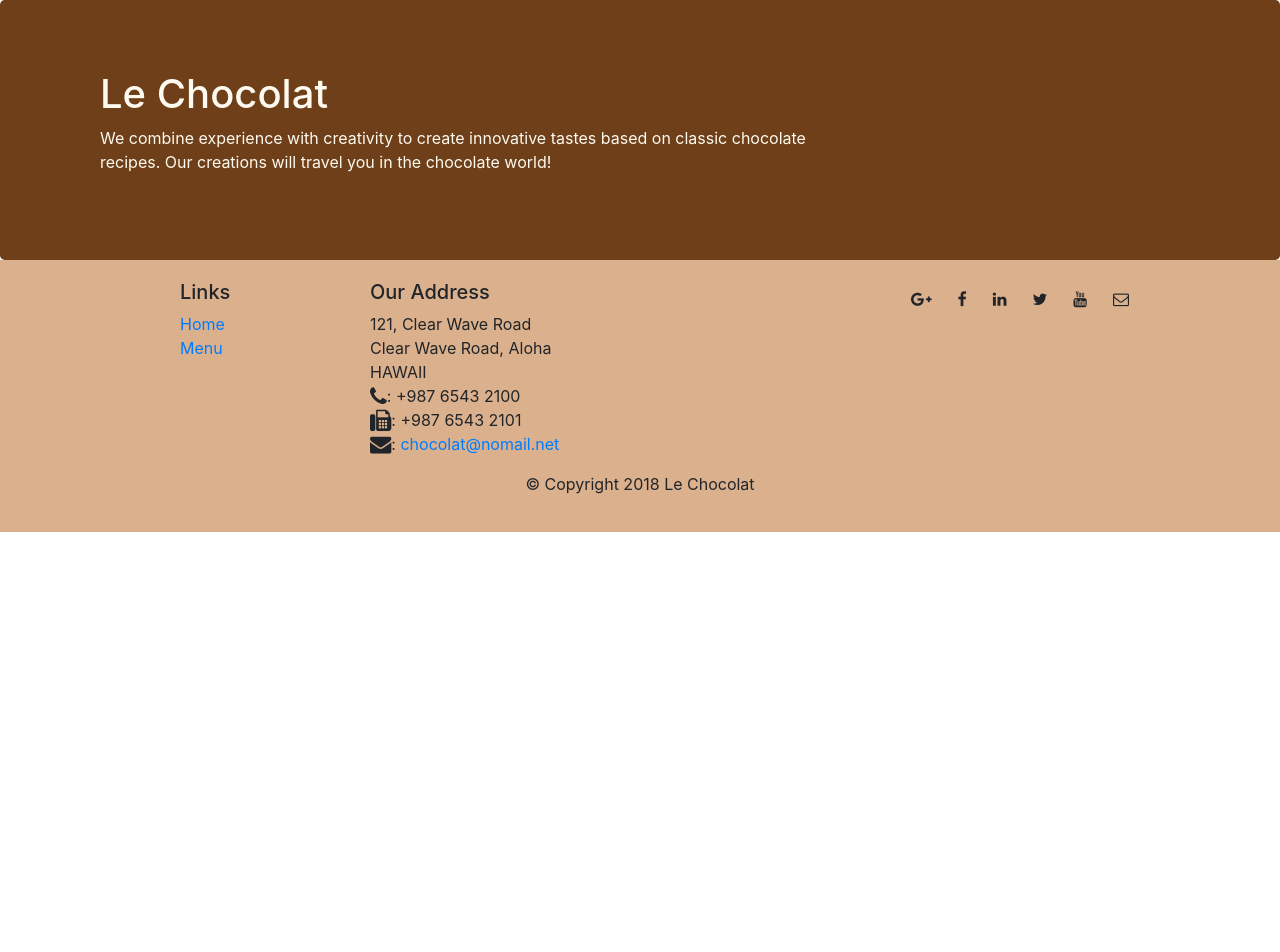
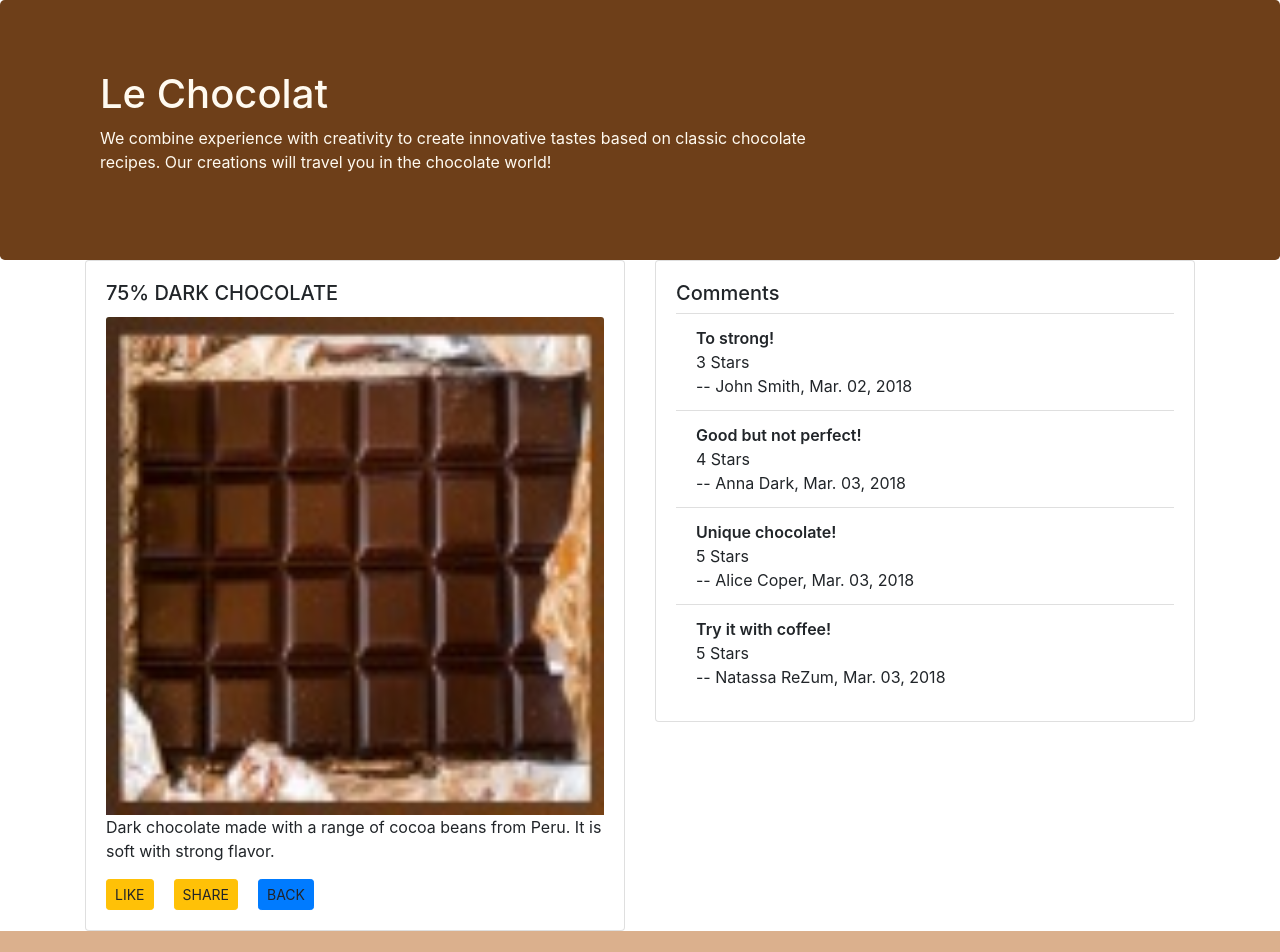
Before and after one commit to gemGreece/AngularProject_NewCLI, an Angular app: page /dishdetail/1 in a window 1280 px wide. Before the commit this address led to /. Shown: the top 952 px of the page. Before the commit the page ends 800 px from the top, so only its background shows below. Built offline with nearby package versions, Linux system fonts and the light colour scheme.

Commit message:
Angular SPA

```diff
--- a/src/app/app-routing/routes.ts
+++ b/src/app/app-routing/routes.ts
@@ -1,4 +1,5 @@
 import { Routes } from '@angular/router';
+
 import { MenuComponent } from '../menu/menu.component';
 import { DishdetailComponent } from '../dishdetail/dishdetail.component';
 import { HomeComponent } from '../home/home.component';
@@ -7,5 +8,6 @@ import { AboutComponent} from '../about/about.component';
 export const routes: Routes = [
     { path: 'home', component: HomeComponent },
     { path: 'menu', component: MenuComponent },
-    { path: '', redirectTo: '/home', pathMatch: 'full'}
+    { path: '', redirectTo: '/home', pathMatch: 'full' },
+    { path: 'dishdetail/:id', component: DishdetailComponent }
 ];
--- a/src/app/dishdetail/dishdetail.component.html
+++ b/src/app/dishdetail/dishdetail.component.html
@@ -15,6 +15,7 @@
           <p class="card-text">{{dish.description}}</p>
           <a href="#" class="card-link btn btn-warning btn-sm">LIKE</a>
           <a href="#" class="card-link btn btn-warning btn-sm">SHARE</a>
+          <a (click)="goBack()" class="card-link btn btn-primary btn-sm">BACK</a>
 
         </div>
 
--- a/src/app/dishdetail/dishdetail.component.ts
+++ b/src/app/dishdetail/dishdetail.component.ts
@@ -1,5 +1,10 @@
-import { Component, OnInit, Input } from '@angular/core';
+// import { Component, OnInit, Input } from '@angular/core';
+import { Component, OnInit } from '@angular/core';
 import { Dish } from '../shared/dish';
+
+import { DishService } from '../services/dish.service';
+import { Params, ActivatedRoute } from '@angular/router';
+import { Location } from '@angular/common';
 
 
 
@@ -12,11 +17,19 @@ import { Dish } from '../shared/dish';
 
 export class DishdetailComponent implements OnInit {
 
-  @Input() dish: Dish;
+  // @Input() dish: Dish;
+  dish: Dish;
 
-  constructor() { }
+  constructor(private dishservice: DishService,
+    private route: ActivatedRoute,
+    private location: Location) { }
 
   ngOnInit() {
+    const id = +this.route.snapshot.params['id'];
+    this.dish = this.dishservice.getDish(id);
   }
 
+  goBack(): void {
+    this.location.back();
+  }
 }
--- a/src/app/menu/menu.component.html
+++ b/src/app/menu/menu.component.html
@@ -15,7 +15,7 @@
 
     <h4 class="col-12">Our famous chocolates</h4>
 
-    <div class="media" *ngFor="let dish of dishes" (click)="onSelect(dish)">
+    <div class="media" *ngFor="let dish of dishes" [routerLink]="['/dishdetail', dish.id]">
 
       <img class=" img-thumbnail align-self-end" src={{dish.image}} alt={{dish.name}}>
 
@@ -34,6 +34,6 @@
     </div>
   </div>
 
-  <app-dishdetail [dish] = "selectedDish"></app-dishdetail>
+  <!-- <app-dishdetail [dish] = "selectedDish"></app-dishdetail> -->
 
 </div>
--- a/src/app/menu/menu.component.ts
+++ b/src/app/menu/menu.component.ts
@@ -11,11 +11,11 @@ import { DishService } from '../services/dish.service';
 export class MenuComponent implements OnInit {
 
   dishes: Dish[];
-  selectedDish: Dish;
+  // selectedDish: Dish;
 
-  onSelect(dish: Dish) {
-    this.selectedDish = dish;
-  }
+  // onSelect(dish: Dish) {
+  //   this.selectedDish = dish;
+  // }
 
   constructor(private dishService: DishService) { }
 
--- a/src/app/services/dish.service.ts
+++ b/src/app/services/dish.service.ts
@@ -13,4 +13,8 @@ export class DishService {
   getDishes(): Dish[] {
     return DISHES;
   }
+
+  getDish(id: number): Dish {
+    return DISHES.filter((dish) => (dish.id === id))[0];
+  }
 }
```
